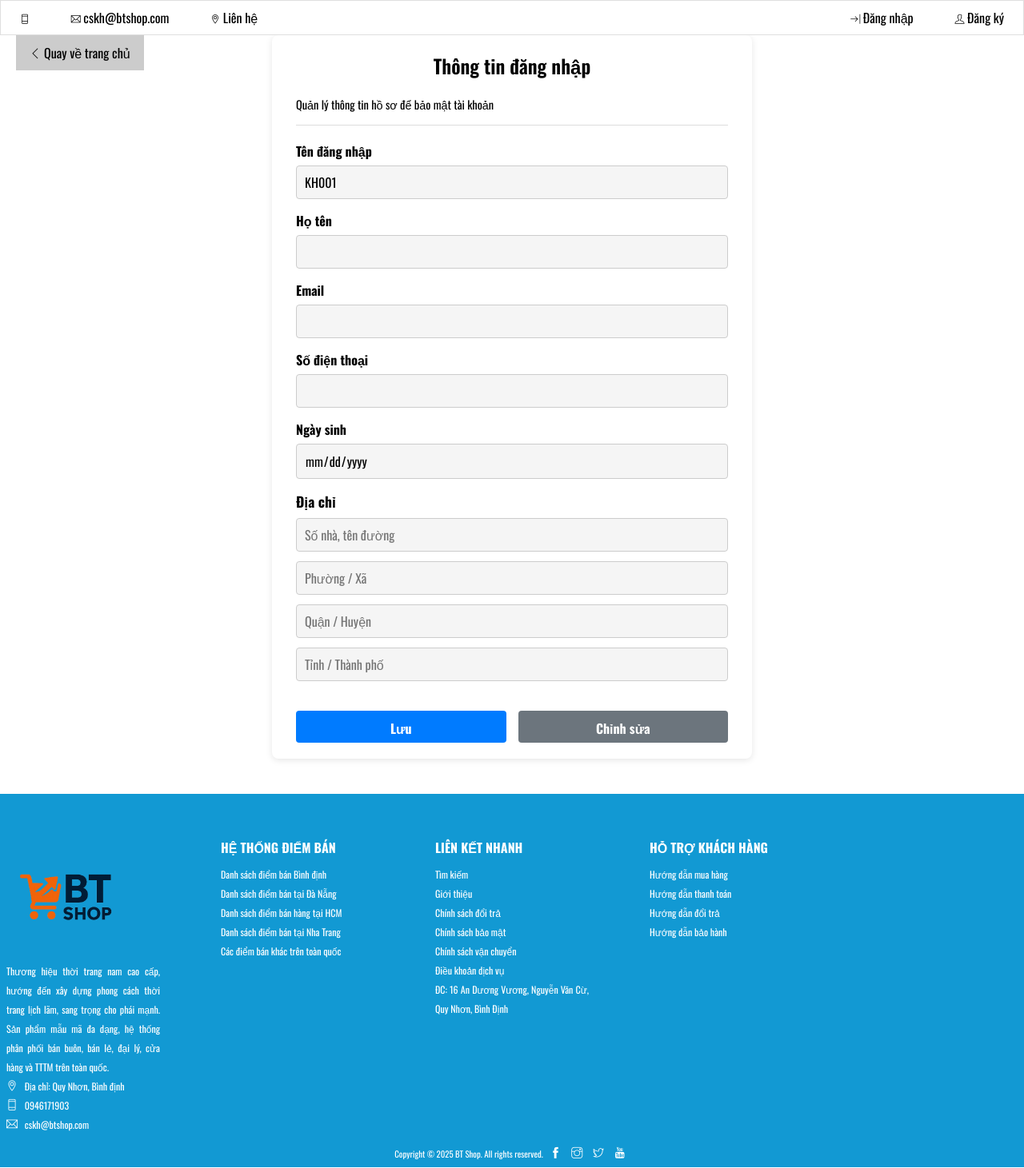
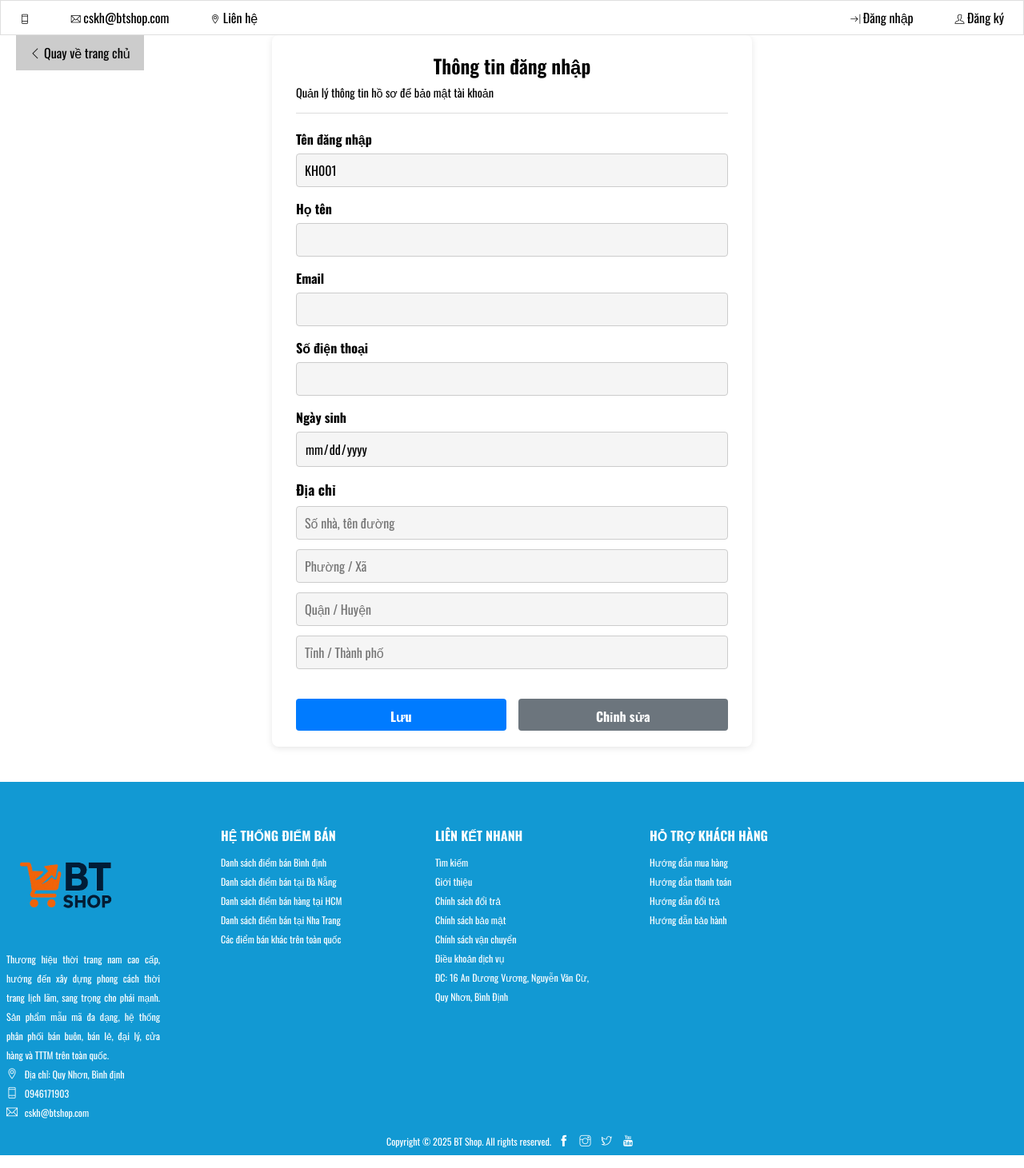
Before and after one commit to san24022005/source-code, a PHP site: page /myaccount.php in a window 1280 px wide. Shown: the whole page at 80% size. Run offline with PHP 8.4, Linux system fonts and the light colour scheme; data that the repository does not hold is empty; some web fonts are replaced.

Commit message:
sua loi duong dan

```diff
--- a/accsets/css/main.css
+++ b/accsets/css/main.css
@@ -503,7 +503,7 @@
     left: 0;
     width: 100%;
     height: 100%;
-    background-image: url('accsets/images/logo.png');
+    background-image: url('../images/logo.png');
     background-size: cover;
     background-repeat: repeat-y; /* Lặp theo chiều dọc */
     background-size: contain;    /* hoặc cover tùy nhu cầu */
--- a/deltails.php
+++ b/deltails.php
@@ -1,4 +1,3 @@
-
 <?php
 $conn = new mysqli("localhost", "root", "123456", "qlbh");
 $conn->set_charset("utf8mb4");
--- a/myaccount.css
+++ b/myaccount.css
@@ -1,4 +1,4 @@
-.container {
+.myacc-container {
     max-width: 600px;
     margin: 44px auto;
     background: #fff;
@@ -6,56 +6,56 @@
     border-radius: 8px;
     box-shadow: 0 2px 8px rgba(0,0,0,0.1);
 }
-  h2 {
+  .myacc-container  h2 {
       margin-bottom: 5px;
       font-weight: 600;
   }
-    p {
+    .myacc-container p {
       margin-top: 0;
       font-size: 0.9em;
     }
-    hr {
+    .myacc-container  hr {
       margin: 15px 0 20px;
       border: none;
       border-top: 1px solid #ddd;
     }
-    .form-row {
+    .myacc-container .form-row {
       margin-bottom: 15px;
       display: flex;
       flex-direction: column;
     }
-    .form-row label {
+    .myacc-container  .form-row label {
       font-weight: bold;
       margin-bottom: 6px;
     }
-    .form-row input[type="text"],
-    .form-row input[type="email"],
-    .form-row input[type="date"] {
+    .myacc-container .form-row input[type="text"],
+    .myacc-container .form-row input[type="email"],
+    .myacc-container .form-row input[type="date"] {
       padding: 8px 10px;
       font-size: 1em;
       border: 1px solid #ccc;
       border-radius: 4px;
       transition: border-color 0.3s;
     }
-    .form-row input[readonly] {
+    .myacc-container .form-row input[readonly] {
       background-color: #f5f5f5;
       cursor: not-allowed;
     }
-    .form-row input:focus:not([readonly]) {
+    .myacc-container .form-row input:focus:not([readonly]) {
       border-color: #007BFF;
       outline: none;
     }
-    .form-row input[type="radio"] {
+    .myacc-container .form-row input[type="radio"] {
       margin-right: 6px;
       cursor: not-allowed;
     }
-    .address label {
+    .myacc-container .address label {
       font-weight: bold;
       font-size: 1.1em;
       margin-bottom: 8px;
       display: block;
     }
-    .address input {
+    .myacc-container .address input {
       font-size: 1em;
       padding: 8px 10px;
       margin-bottom: 12px;
@@ -66,19 +66,19 @@
       cursor: not-allowed;
       transition: border-color 0.3s;
     }
-    .address input:focus:not([readonly]) {
+    .myacc-container .address input:focus:not([readonly]) {
       border-color: #007BFF;
       background-color: #fff;
       cursor: text;
       outline: none;
     }
-    .form-actions {
+    .myacc-container .form-actions {
       margin-top: 25px;
       display: flex;
       justify-content: flex-start;
       gap: 15px;
     }
-    .btn, .btn-edit {
+    .myacc-container .btn, .myacc-container .btn-edit {
       padding: 10px 20px;
       font-size: 1em;
       border: none;
@@ -88,12 +88,12 @@
       background-color: #007BFF;
       transition: background-color 0.3s;
     }
-    .btn-edit {
+    .myacc-container .btn-edit {
       background-color: #6c757d;
     }
-    .btn:hover {
+    .myacc-container .btn:hover {
       background-color: #0056b3;
     }
-    .btn-edit:hover {
+    .myacc-container .btn-edit:hover {
       background-color: #565e64;
     }
--- a/myaccount.php
+++ b/myaccount.php
@@ -64,7 +64,7 @@ $user = $result->fetch_assoc();
   load_backbtn();
   ?>
   <form method="POST" autocomplete="off">
-      <div class="container">
+      <div class="myacc-container">
           <h2>Thông tin đăng nhập</h2>
           <p>Quản lý thông tin hồ sơ để bảo mật tài khoản</p>
           <hr>
```
